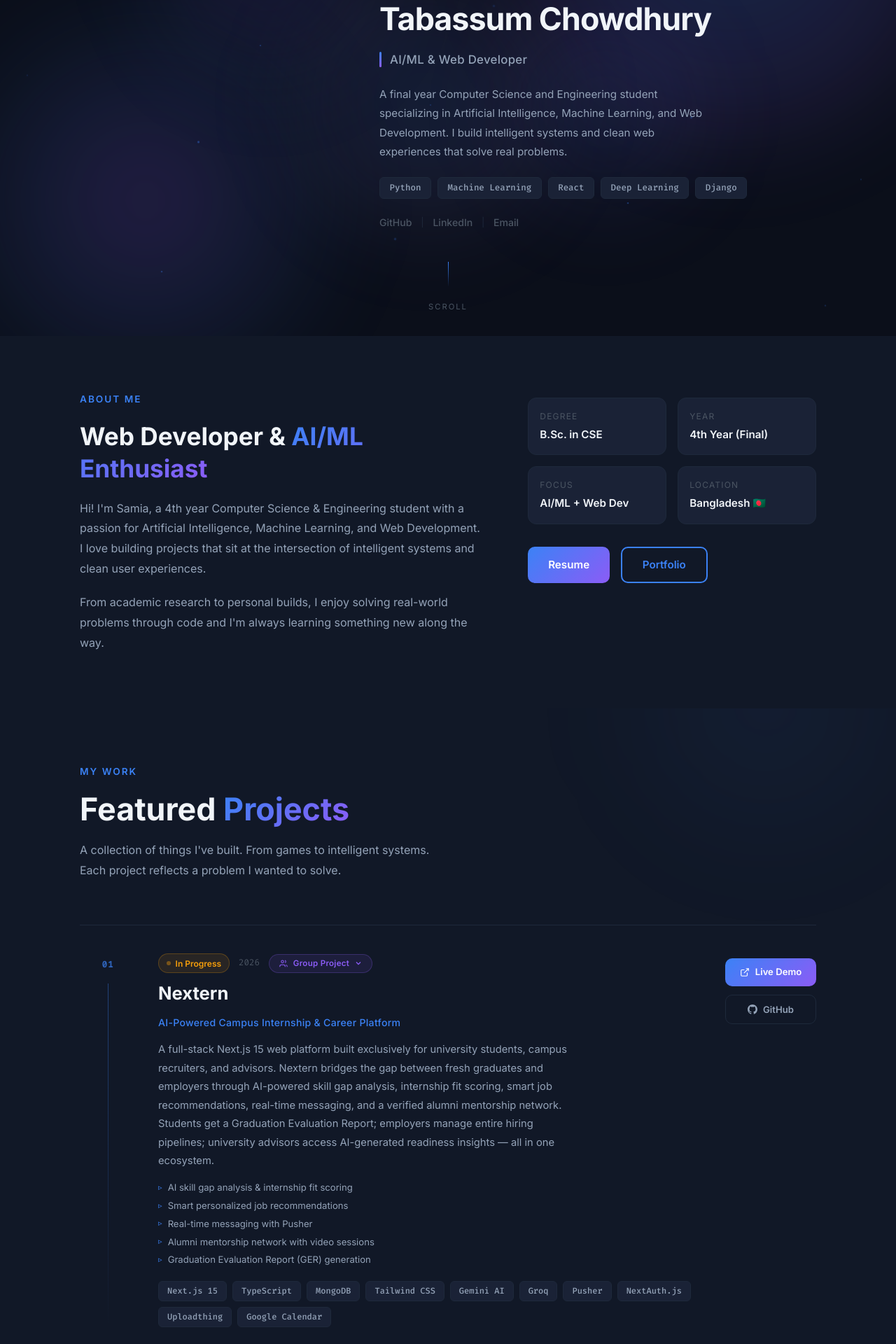
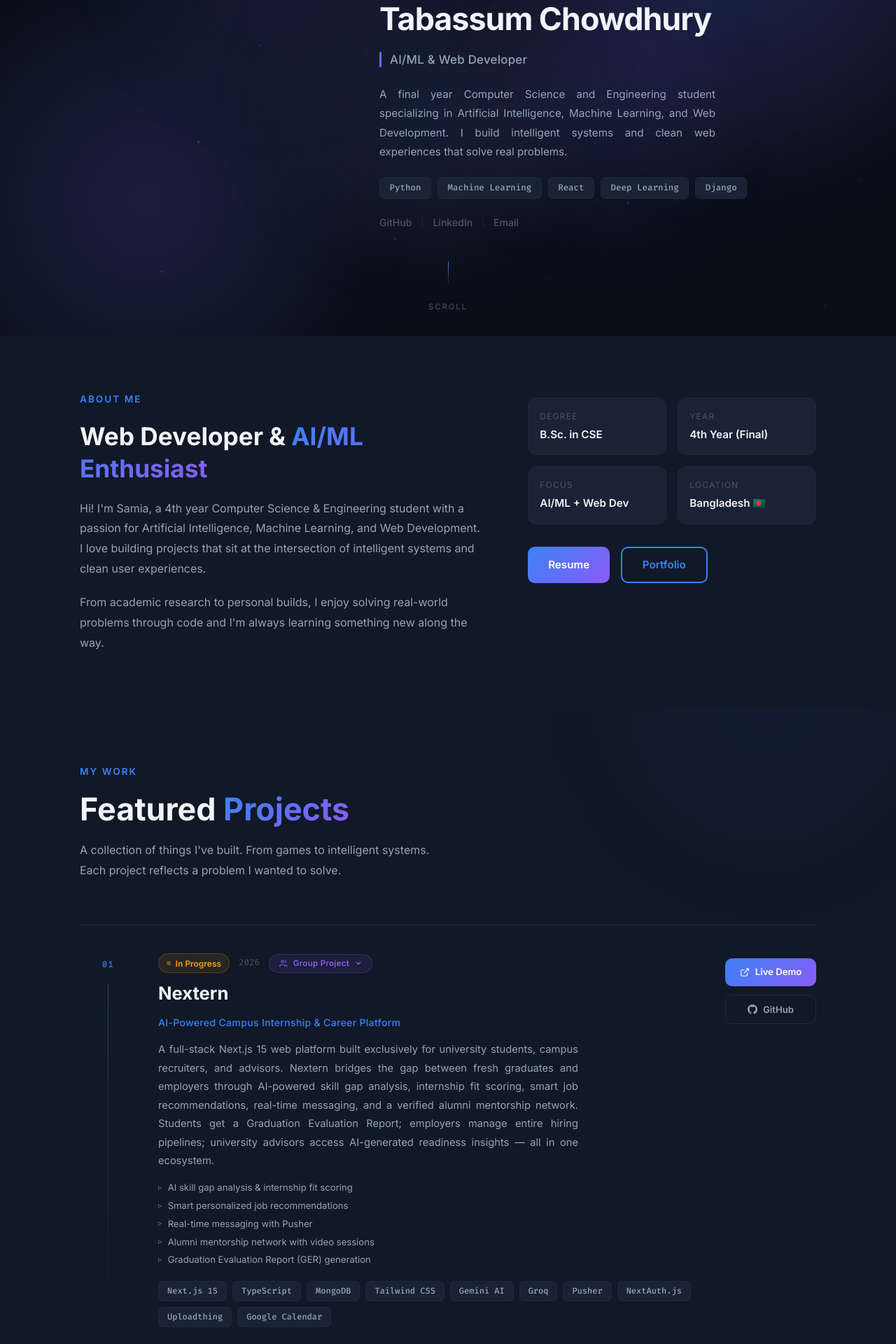
Before and after one commit to Samia2310/Samia-Portfolio, a React (Create React App) app: page / in a window 1280 px wide. Shown: the part 320-2240 px from the top of the page at 70% size. Built offline with nearby package versions, Linux system fonts and the light colour scheme; the HTML template or start-up script is replaced by a standard one.

Commit message:
feat: enhance the look

```diff
--- a/src/components/Achievements.css
+++ b/src/components/Achievements.css
@@ -232,6 +232,7 @@
   line-height: 1.78;
   margin: 0;
   max-width: 680px;
+  text-align: justify;
 }
 
 .ach-sc-tags {
--- a/src/components/Certifications.css
+++ b/src/components/Certifications.css
@@ -334,6 +334,7 @@
   color: var(--text-secondary);
   line-height: 1.8;
   margin: 0;
+  text-align: justify;
 }
 
 .cert-modal-meta {
--- a/src/components/Experiences.css
+++ b/src/components/Experiences.css
@@ -278,6 +278,7 @@
   color: var(--text-secondary);
   line-height: 1.75;
   margin: 0;
+  text-align: justify;
 }
 
 /* ── Tags ── */
--- a/src/components/Hero.css
+++ b/src/components/Hero.css
@@ -337,6 +337,7 @@
   line-height: 1.8;
   max-width: 480px;
   margin: 0;
+  text-align: justify;
   animation: fadeSlideUp 0.7s ease 0.85s forwards;
   opacity: 0;
 }
--- a/src/components/Projects.css
+++ b/src/components/Projects.css
@@ -485,6 +485,7 @@
   line-height: 1.8;
   margin: 0;
   max-width: 600px;
+  text-align: justify;
 }
 
 /* ── Features ── */
```
Also changed, not shown: 1 other file (tests, documents, lock files or other folders).
